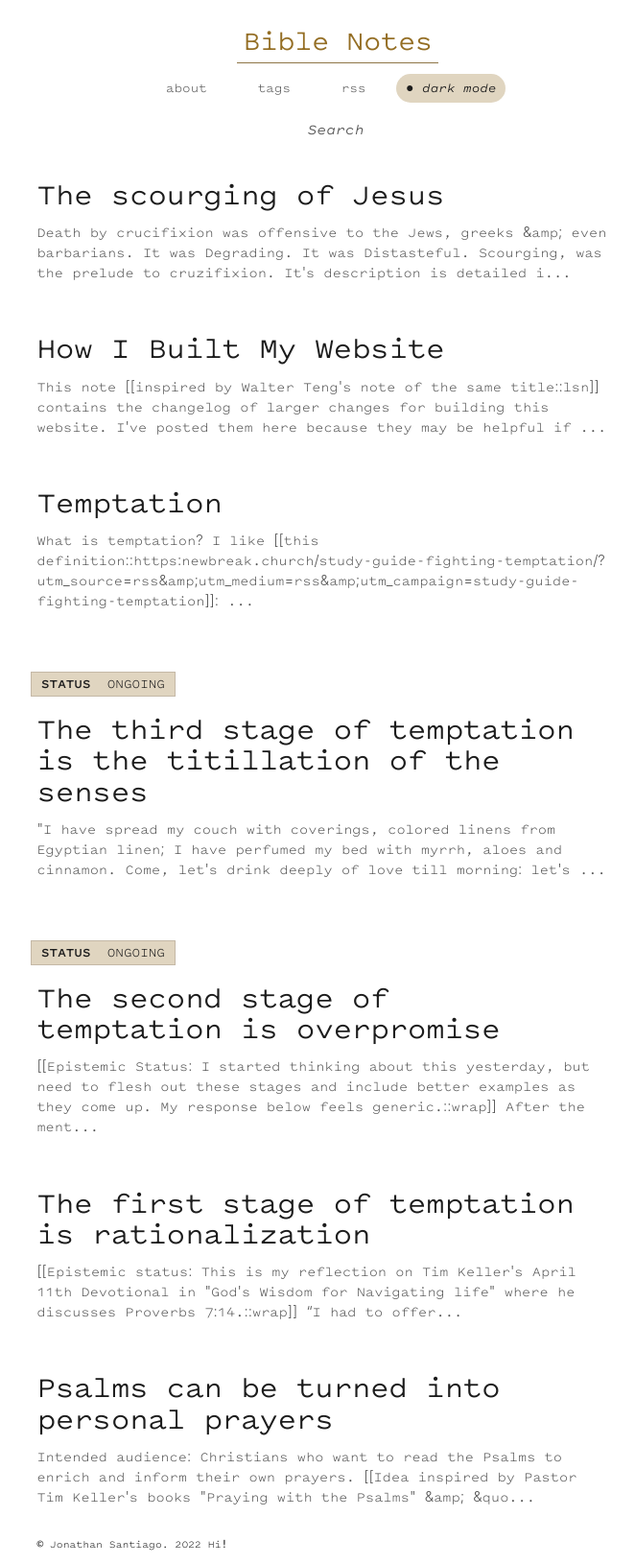
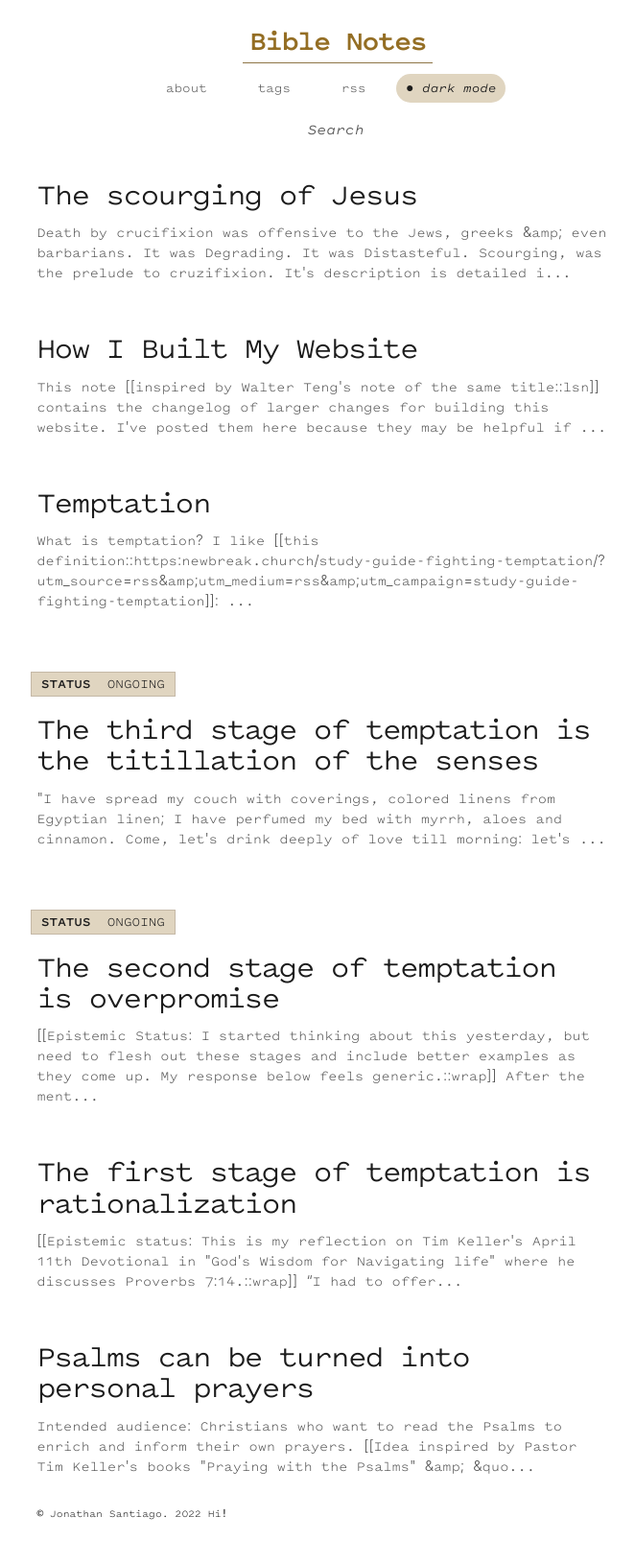
Before and after one commit to jsantiago611/digital-garden-master, a Jekyll site: the page built from index.md, in a window 1280 px wide. Shown: the whole page at 96% size, without its empty margins (298-960 px from the left). Built offline with Jekyll 4.4.1, drawn with Linux system fonts in a browser that asks for light colours; after the commit the page ends 1598 px from its top, so only the background shows below that.

Commit message:
letter-spacing on site name

```diff
--- a/assets/css/Style.css
+++ b/assets/css/Style.css
@@ -804,7 +804,7 @@ html[data-theme="dark"] {
   --font-family-base: var(--font-family-serif);
 
   /* Letter spacing */
-    --letter-spacing-tight: -.015em;
+    --letter-spacing-tight: -.055em;
     --letter-spacing-wider: .05em;
 
     /* Border-radius */
@@ -1817,7 +1817,7 @@ border-bottom: 1px solid var(--c-card-border);
 
 .site-heading-ltr a {
     text-decoration: none;
-    font-weight: 500;
+    font-weight: 700;
     font-size: 20px;
     font-family: var(--header);
     box-shadow: none;
```
